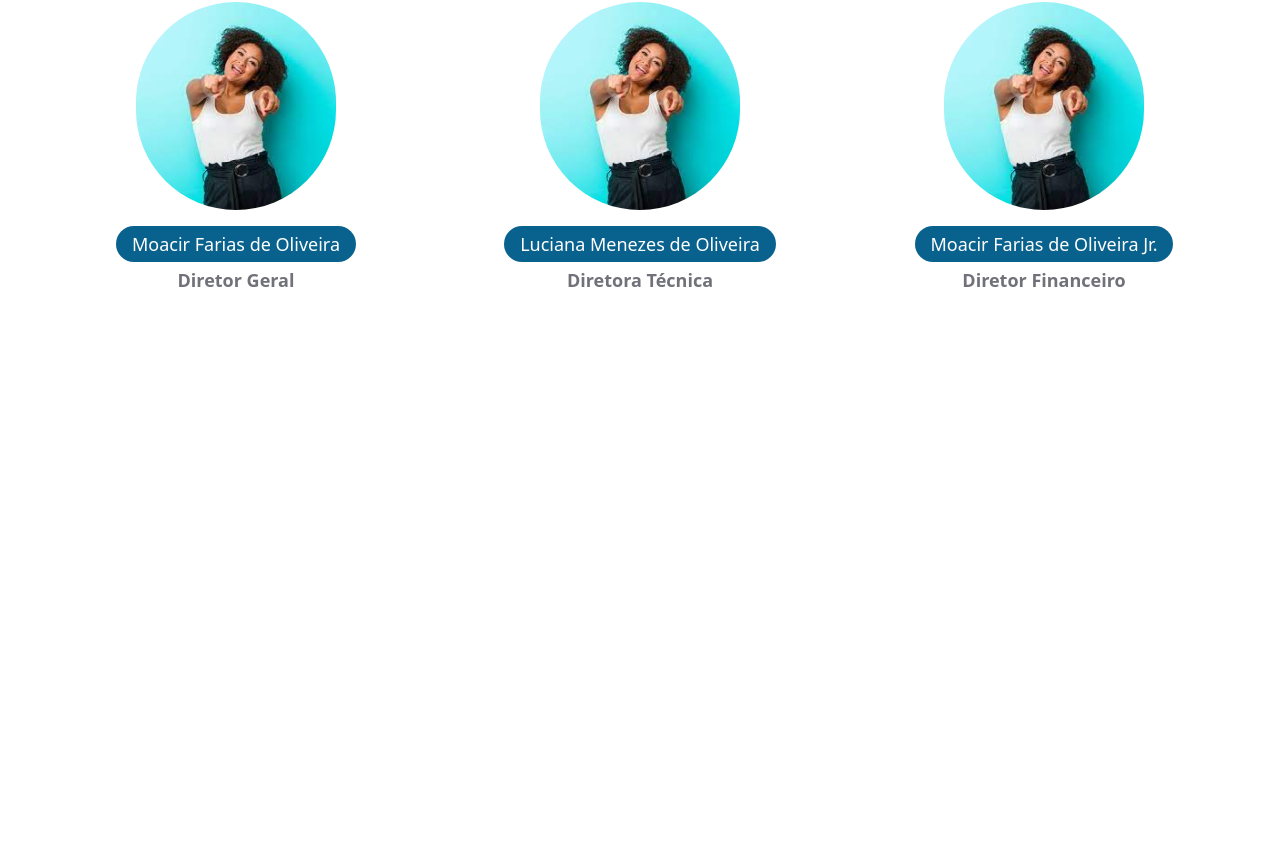
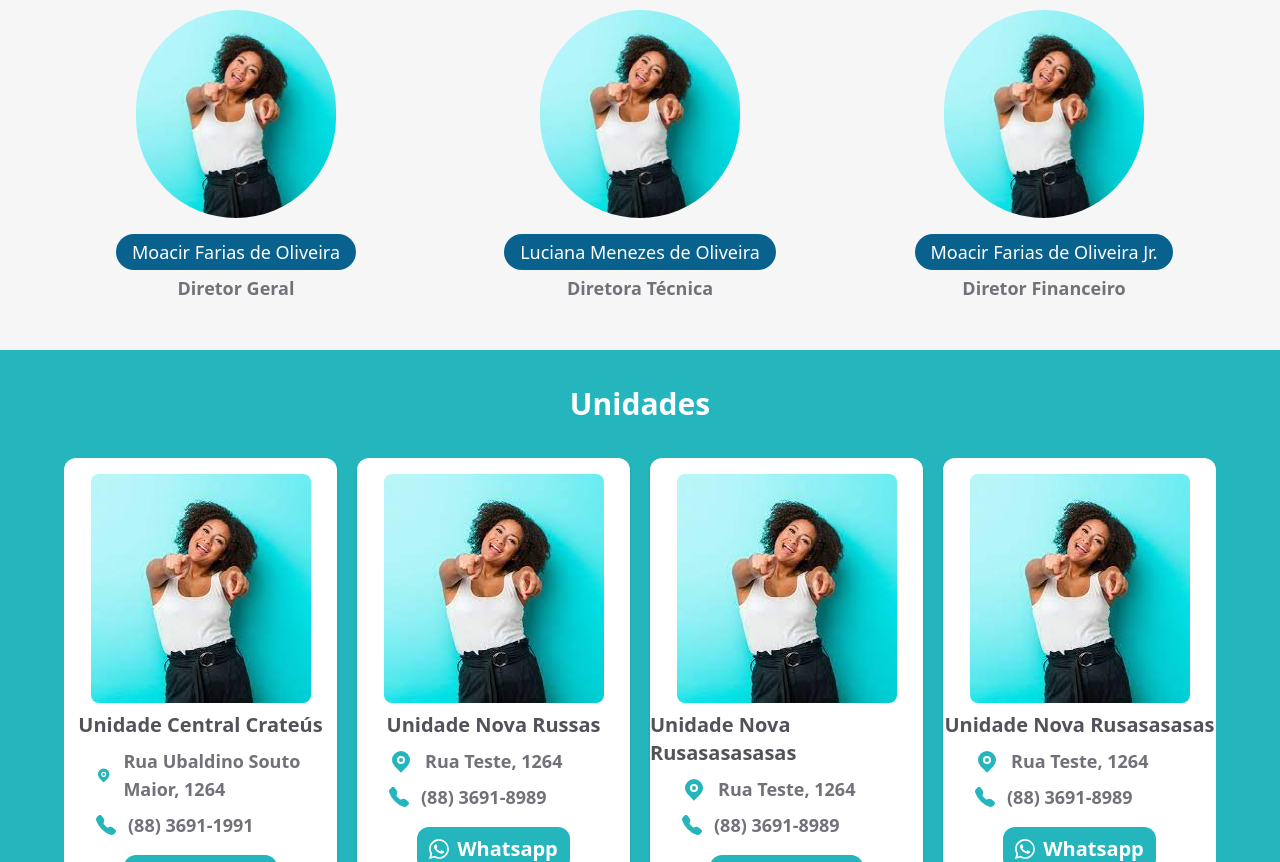
Before and after one commit to alerrandrojanio/lacjml, a Next.js app: page / in a window 1280 px wide. Shown: the part 1938-2800 px from the top of the page. Before the commit the page ends 2272 px from the top, so only its background shows below. Built offline with nearby package versions, Linux system fonts and the light colour scheme.

Commit message:
feat: section units

```diff
--- a/src/components/Director.tsx
+++ b/src/components/Director.tsx
@@ -8,8 +8,8 @@ interface DirectorProps {
 
 export function Director({ name, responsability, photo }: DirectorProps) {
   return (
-    <div className="w-full max-w-sm ">
-      <div className="flex flex-col justify-center gap-4 items-center px-1 pb-10 pt-1">
+    <div className="w-full max-w-sm">
+      <div className="flex flex-col justify-center gap-4 items-center px-1 pb-4 pt-1">
         <Image
           src={photo}
           alt={name}
--- a/src/components/Directory.tsx
+++ b/src/components/Directory.tsx
@@ -22,8 +22,8 @@ const directors = [
 
 export function Directory() {
   return (
-    <section className="w-full flex flex-col justify-center items-center space-y-8 mt-8">
-      <h1 className="font-bold text-3xl text-zinc-600">Diretoria</h1>
+    <section className="w-full flex flex-col justify-center items-center mb-8">
+      <h1 className="font-bold text-3xl text-zinc-600 my-9">Diretoria</h1>
 
       <div className="w-full flex flex-row justify-center gap-5 flex-wrap">
         {directors.map((director) => {
--- /dev/null
+++ b/src/components/UnitCard.tsx
@@ -0,0 +1,54 @@
+import { Url } from "next/dist/shared/lib/router/router"
+import Image, { StaticImageData } from "next/image"
+
+import { RiMapPinFill } from "react-icons/ri"
+import { BsFillTelephoneFill, BsWhatsapp } from "react-icons/bs"
+
+interface UnitCardProps {
+  name: string
+  andress: string
+  photo: StaticImageData
+  tel: string
+  url_contact: Url
+}
+
+export function UnitCard({
+  name,
+  andress,
+  photo,
+  tel,
+  url_contact,
+}: UnitCardProps) {
+  return (
+    <div className="w-full max-w-sm bg-white shadow rounded-xl py-4">
+      <div className="flex flex-col items-center justify-center gap-2">
+        <Image src={photo} alt={name} className="rounded-lg" />
+
+        <div className="flex items-center justify-center text-zinc-600 font-semibold text-xl">
+          {name}
+        </div>
+
+        <div className="w-full flex flex-col justify-center gap-2 px-8">
+          <div className="flex items-center gap-3">
+            <RiMapPinFill className="w-6 h-6 text-lac-background-units" />
+            <span className="text-lg font-semibold text-zinc-500">
+              {andress}
+            </span>
+          </div>
+          <div className="flex items-center gap-3">
+            <BsFillTelephoneFill className="w-5 h-5 text-lac-background-units" />
+            <span className="text-lg font-semibold text-zinc-500">{tel}</span>
+          </div>
+        </div>
+
+        <a
+          href="#"
+          className="flex items-center justify-center gap-2 py-2 px-3 mt-2 rounded-xl bg-lac-background-units hover:bg-lac-darkblue"
+        >
+          <BsWhatsapp className="w-5 h-5 text-white" />
+          <span className="text-white font-semibold text-xl">Whatsapp</span>
+        </a>
+      </div>
+    </div>
+  )
+}
--- /dev/null
+++ b/src/components/Units.tsx
@@ -0,0 +1,80 @@
+import { UnitCard } from "./UnitCard"
+
+import Photo from "../../public/img/directory/pessoa.jpg"
+
+import { Swiper, SwiperSlide } from "swiper/react"
+
+import "swiper/css"
+import "swiper/css/navigation"
+import "swiper/css/pagination"
+import "swiper/css/scrollbar"
+
+const units = [
+  {
+    name: "Unidade Central Crateús",
+    andress: "Rua Ubaldino Souto Maior, 1264",
+    photo: Photo,
+    tel: "(88) 3691-1991",
+    url_contact: "",
+  },
+  {
+    name: "Unidade Nova Russas",
+    andress: "Rua Teste, 1264",
+    photo: Photo,
+    tel: "(88) 3691-8989",
+    url_contact: "",
+  },
+  {
+    name: "Unidade Nova Rusasasasasas",
+    andress: "Rua Teste, 1264",
+    photo: Photo,
+    tel: "(88) 3691-8989",
+    url_contact: "",
+  },
+  {
+    name: "Unidade Nova Rusasasasas",
+    andress: "Rua Teste, 1264",
+    photo: Photo,
+    tel: "(88) 3691-8989",
+    url_contact: "",
+  },
+  {
+    name: "Unidade Nova Rasssasas",
+    andress: "Rua Teste, 1264",
+    photo: Photo,
+    tel: "(88) 3691-8989",
+    url_contact: "",
+  },
+]
+
+export function Units() {
+  return (
+    <section className="w-full flex flex-col justify-center items-center mb-8 pb-8 bg-lac-background-units ">
+      <h1 className="font-bold text-3xl my-9 text-white">Unidades</h1>
+
+      <div className="w-full px-16">
+        <Swiper
+          spaceBetween={20}
+          slidesPerView={4}
+          pagination={{ clickable: true }}
+          onSlideChange={() => console.log("slide change")}
+          onSwiper={(swiper) => console.log(swiper)}
+        >
+          {units.map((unit) => {
+            return (
+              <SwiperSlide key={unit.name}>
+                <UnitCard
+                  name={unit.name}
+                  andress={unit.andress}
+                  photo={unit.photo}
+                  tel={unit.tel}
+                  url_contact={unit.url_contact}
+                />
+              </SwiperSlide>
+            )
+          })}
+        </Swiper>
+      </div>
+    </section>
+  )
+}
--- a/src/pages/_document.tsx
+++ b/src/pages/_document.tsx
@@ -4,7 +4,7 @@ export default function Document() {
   return (
     <Html lang="en">
       <Head />
-      <body>
+      <body className="bg-lac-background-page">
         <Main />
         <NextScript />
       </body>
--- a/src/pages/index.tsx
+++ b/src/pages/index.tsx
@@ -3,6 +3,7 @@ import { Inter } from "next/font/google"
 import { Navbar } from "@/components/Navbar"
 import { Slide } from "@/components/Slide"
 import { Directory } from "@/components/Directory"
+import { Units } from "@/components/Units"
 
 const inter = Inter({
   weight: ["400", "500", "700"],
@@ -12,11 +13,12 @@ const inter = Inter({
 
 export default function Home() {
   return (
-    <div className={`${inter.variable} h-screen bg-lac-background`}>
+    <div className={`${inter.variable} h-screen `}>
       <Navbar />
       <main className="">
         <Slide />
         <Directory />
+        <Units />
       </main>
     </div>
   )
--- a/tailwind.config.js
+++ b/tailwind.config.js
@@ -12,7 +12,10 @@ module.exports = {
         lac: {
           blue: "#09628E",
           darkblue: "#002447",
-          background: "#F6F6F6",
+          background: {
+            page: "#F6F6F6",
+            units: "#25B5BD",
+          },
         },
       },
       backgroundImage: {},
```
